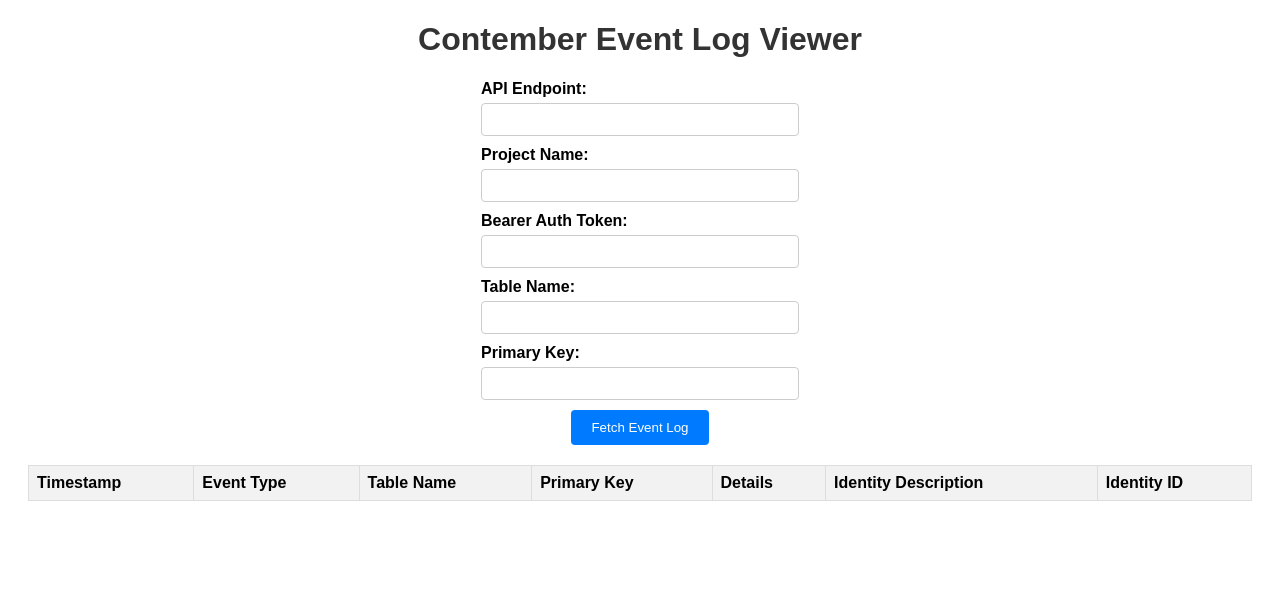
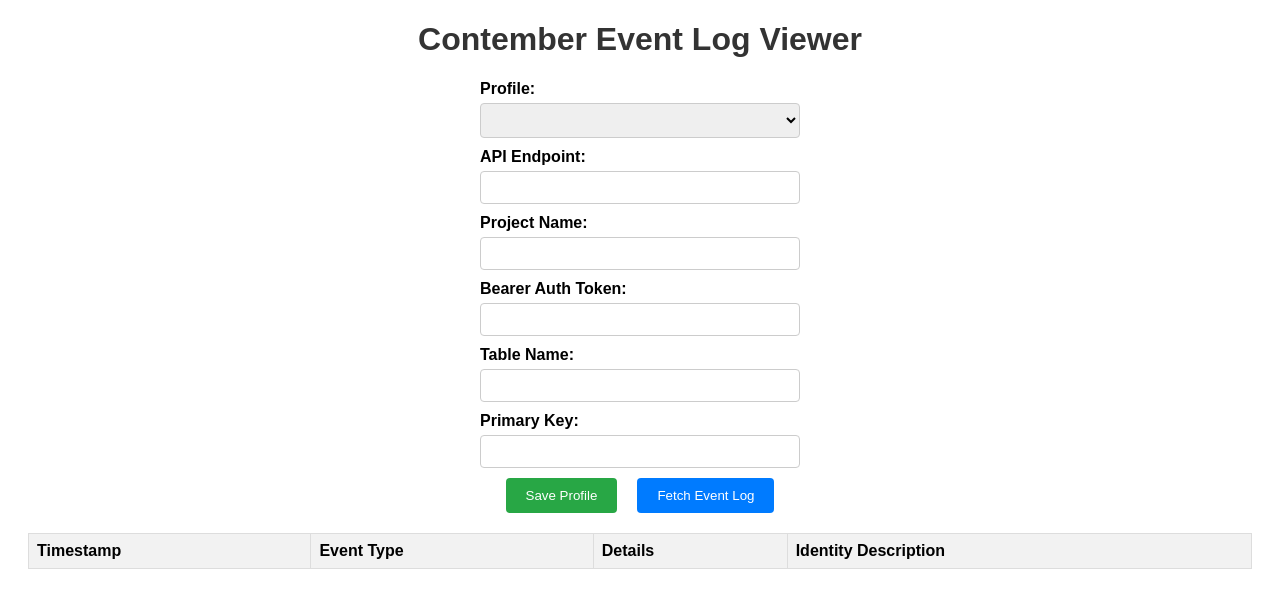
Before and after one commit to VojtaStanek/contember-event-log-viewer, a React (Create React App) app: page / in a window 1280 px wide. Shown: the top 608 px of the page. Built offline with nearby package versions, Linux system fonts and the light colour scheme; the HTML template or start-up script is replaced by a standard one.

Commit message:
Add profile management and enhance form styling in App component

```diff
--- a/src/App.css
+++ b/src/App.css
@@ -1,4 +1,3 @@
-
 .app-container {
   font-family: Arial, sans-serif;
   margin: 20px;
@@ -18,6 +17,12 @@ h1 {
 
 .form-group {
   margin-bottom: 10px;
+  width: 320px;
+}
+
+.form-group > input,
+.form-group > select {
+  width: 100%;
 }
 
 label {
@@ -26,11 +31,12 @@ label {
   font-weight: bold;
 }
 
-input {
+input, select {
   padding: 8px;
   width: 300px;
   border: 1px solid #ccc;
   border-radius: 4px;
+  box-sizing: border-box;
 }
 
 .submit-button {
@@ -45,3 +51,23 @@ input {
 .submit-button:hover {
   background-color: #0056b3;
 }
+
+.save-button {
+  padding: 10px 20px;
+  background-color: #28a745;
+  color: white;
+  border: none;
+  border-radius: 4px;
+  cursor: pointer;
+  margin-right: 10px;
+}
+
+.save-button:hover {
+  background-color: #218838;
+}
+
+.button-group {
+  display: flex;
+  justify-content: center;
+  gap: 10px;
+}
--- a/src/App.js
+++ b/src/App.js
@@ -1,8 +1,10 @@
 import React, { useState, useEffect } from 'react';
 import EventLog from './EventLog';
-import './App.css'; // Import the CSS file for styling
+import './App.css';
 
 const App = () => {
+  const [profiles, setProfiles] = useState([]);
+  const [selectedProfile, setSelectedProfile] = useState('');
   const [apiEndpoint, setApiEndpoint] = useState('');
   const [projectName, setProjectName] = useState('');
   const [authToken, setAuthToken] = useState('');
@@ -12,25 +14,47 @@ const App = () => {
   const [error, setError] = useState(null);
 
   useEffect(() => {
-    const savedConfig = JSON.parse(localStorage.getItem('eventLogConfig'));
-    if (savedConfig) {
-      setApiEndpoint(savedConfig.apiEndpoint);
-      setProjectName(savedConfig.projectName);
-      setAuthToken(savedConfig.authToken);
-      setTableName(savedConfig.tableName);
-      setPrimaryKey(savedConfig.primaryKey);
+    const savedProfiles = JSON.parse(localStorage.getItem('eventLogProfiles')) || [];
+    setProfiles(savedProfiles);
+    if (savedProfiles.length > 0) {
+      const defaultProfile = savedProfiles[0];
+      setSelectedProfile(`${defaultProfile.apiEndpoint}-${defaultProfile.projectName}`);
+      setApiEndpoint(defaultProfile.apiEndpoint);
+      setProjectName(defaultProfile.projectName);
+      setAuthToken(defaultProfile.authToken);
+      setTableName(defaultProfile.tableName);
+      setPrimaryKey(defaultProfile.primaryKey);
     }
   }, []);
 
   useEffect(() => {
-    localStorage.setItem('eventLogConfig', JSON.stringify({
+    localStorage.setItem('eventLogProfiles', JSON.stringify(profiles));
+  }, [profiles]);
+
+  const handleProfileChange = (e) => {
+    const profileKey = e.target.value;
+    setSelectedProfile(profileKey);
+    const profile = profiles.find(p => `${p.apiEndpoint}-${p.projectName}` === profileKey);
+    if (profile) {
+      setApiEndpoint(profile.apiEndpoint);
+      setProjectName(profile.projectName);
+      setAuthToken(profile.authToken);
+      setTableName(profile.tableName);
+      setPrimaryKey(profile.primaryKey);
+    }
+  };
+
+  const handleSaveProfile = () => {
+    const newProfile = {
       apiEndpoint,
       projectName,
       authToken,
       tableName,
       primaryKey
-    }));
-  }, [apiEndpoint, projectName, authToken, tableName, primaryKey]);
+    };
+    setProfiles([...profiles.filter(p => `${p.apiEndpoint}-${p.projectName}` !== selectedProfile), newProfile]);
+    setSelectedProfile(`${apiEndpoint}-${projectName}`);
+  };
 
   const fetchEventLogData = async () => {
     try {
@@ -93,6 +117,16 @@ const App = () => {
       {error && <div className="error-message">{error}</div>}
       <form onSubmit={handleSubmit} className="form-container">
         <div className="form-group">
+          <label>Profile:</label>
+          <select value={selectedProfile} onChange={handleProfileChange}>
+            {profiles.map(profile => (
+              <option key={`${profile.apiEndpoint}-${profile.projectName}`} value={`${profile.apiEndpoint}-${profile.projectName}`}>
+                {`${profile.apiEndpoint} - ${profile.projectName}`}
+              </option>
+            ))}
+          </select>
+        </div>
+        <div className="form-group">
           <label>API Endpoint:</label>
           <input type="text" value={apiEndpoint} onChange={(e) => setApiEndpoint(e.target.value)} />
         </div>
@@ -112,7 +146,10 @@ const App = () => {
           <label>Primary Key:</label>
           <input type="text" value={primaryKey} onChange={(e) => setPrimaryKey(e.target.value)} />
         </div>
-        <button type="submit" className="submit-button">Fetch Event Log</button>
+        <div className="button-group">
+          <button type="button" onClick={handleSaveProfile} className="save-button">Save Profile</button>
+          <button type="submit" className="submit-button">Fetch Event Log</button>
+        </div>
       </form>
       <EventLog data={eventLogData} />
     </div>
--- a/src/EventLog.css
+++ b/src/EventLog.css
@@ -27,3 +27,9 @@
 	white-space: pre-wrap;
 	font-family: 'Courier New', Courier, monospace;
 }
+
+.timestamp {
+  font-size: 0.8em;
+  color: #666;
+  white-space: nowrap;
+}
--- a/src/EventLog.js
+++ b/src/EventLog.js
@@ -8,27 +8,23 @@ const EventLog = ({ data }) => {
         <tr>
           <th>Timestamp</th>
           <th>Event Type</th>
-          <th>Table Name</th>
-          <th>Primary Key</th>
           <th>Details</th>
           <th>Identity Description</th>
-          <th>Identity ID</th>
         </tr>
       </thead>
       <tbody>
         {data.map((entry, index) => (
           <tr key={index}>
-            <td>{entry.appliedAt}</td>
+            <td title={new Date(entry.appliedAt).toLocaleString() + ' in ' + Intl.DateTimeFormat().resolvedOptions().timeZone} className="timestamp">
+              {entry.appliedAt}
+            </td>
             <td>{entry.type}</td>
-            <td>{entry.tableName}</td>
-            <td>{entry.primaryKey}</td>
             <td className="details">
               {entry.type === 'CREATE' && JSON.stringify(entry.newValues, null, 2)}
               {entry.type === 'UPDATE' && JSON.stringify(entry.diffValues, null, 2)}
               {entry.type === 'DELETE' && JSON.stringify(entry.oldValues, null, 2)}
             </td>
-            <td>{entry.identityDescription}</td>
-            <td>{entry.identityId}</td>
+            <td title={entry.identityId}>{entry.identityDescription}</td>
           </tr>
         ))}
       </tbody>
```
